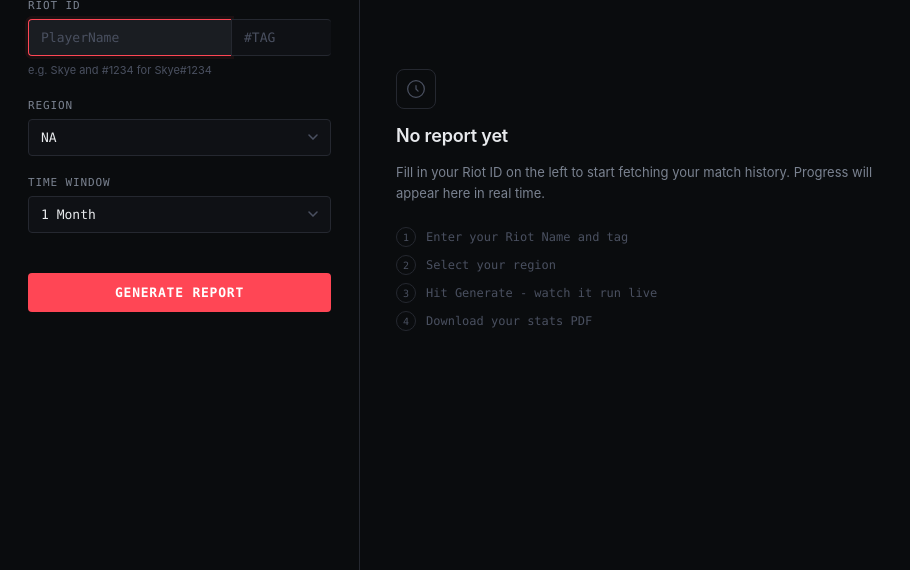
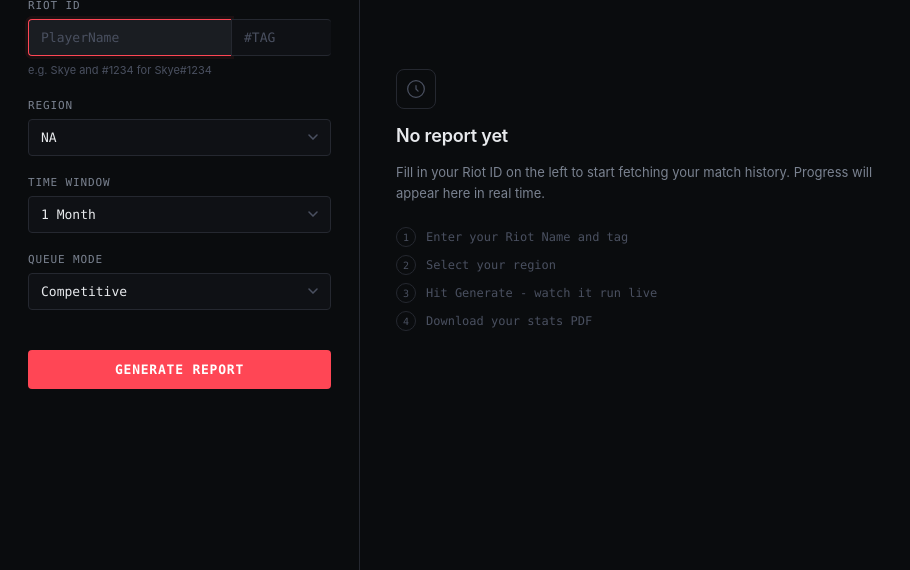
Before and after one commit to SurajBhari/valo-stats, a Flask app: page / in a window 1280 px wide. Shown: the part 228-798 px from the top of the page, without its empty margins (0-910 px from the left). Run offline with Flask 3, Linux system fonts and the light colour scheme.

Commit message:
feat: queue/mode selector wired end-to-end (closes start_job signature)

```diff
--- a/app.py
+++ b/app.py
@@ -29,9 +29,13 @@ def start():
     if window_key not in config.WINDOWS:
         window_key = config.DEFAULT_WINDOW
     window_seconds = config.WINDOWS[window_key]
+    mode = (body.get("mode") or "").strip()
+    if mode not in config.QUEUES:
+        mode = config.DEFAULT_QUEUE
+    queue = config.QUEUES[mode]
     if not name or not tag:
         return jsonify({"error": "name and tag required"}), 400
-    job_id = jobs.start_job(name, tag, region, window_seconds)
+    job_id = jobs.start_job(name, tag, region, window_seconds, queue)
     return jsonify({"job_id": job_id})
 
 
--- a/config.py
+++ b/config.py
@@ -13,3 +13,6 @@ REGIONS = ["na", "eu", "ap", "kr", "latam", "br"]
 
 WINDOWS = {"1d": 86400, "1w": 604800, "1m": 2592000, "1y": 31536000}
 DEFAULT_WINDOW = "1m"
+
+QUEUES = {"competitive": "competitive", "unrated": "unrated", "all": None}
+DEFAULT_QUEUE = "competitive"
--- a/static/app.js
+++ b/static/app.js
@@ -12,6 +12,7 @@ const inputName  = document.getElementById("input-name");
 const inputTag   = document.getElementById("input-tag");
 const inputRegion= document.getElementById("input-region");
 const inputWindow= document.getElementById("input-window");
+const inputMode  = document.getElementById("input-mode");
 const btnSubmit  = document.getElementById("btn-submit");
 const errNameTag = document.getElementById("error-name-tag");
 const errApi     = document.getElementById("error-api");
@@ -137,18 +138,19 @@ function clearPaused() {
 
 /* ── SSE event handler ───────────────────────────────────── */
 function handleEvent(data) {
-  const status   = data.status;
-  const matches  = data.matches_parsed  ?? 0;
-  const pages    = data.pages_fetched   ?? 0;
-  const oldestTs = data.oldest_ts       ?? null;
-  const pct      = data.progress_pct   ?? 0;
-  const eta      = data.eta_seconds     ?? null;
-  const msg      = data.message         || "";
-  const err      = data.error           || null;
-  const pauseSec = data.paused_seconds_left ?? 0;
+  const status      = data.status;
+  const matches     = data.matches_parsed  ?? 0;
+  const total       = data.total_matches   ?? 0;
+  const pages       = data.pages_fetched   ?? 0;
+  const oldestTs    = data.oldest_ts       ?? null;
+  const pct         = data.progress_pct   ?? 0;
+  const eta         = data.eta_seconds     ?? null;
+  const msg         = data.message         || "";
+  const err         = data.error           || null;
+  const pauseSec    = data.paused_seconds_left ?? 0;
 
   /* -- stats counters -- */
-  statMatches.textContent = matches;
+  statMatches.textContent = total > 0 ? `${matches} / ${total}` : matches;
   statPages.textContent   = pages;
   statOldest.textContent  = fmtDate(oldestTs);
 
@@ -223,7 +225,7 @@ function handleEvent(data) {
 }
 
 /* ── Start job + open SSE stream ─────────────────────────── */
-async function startReport(name, tag, region, window) {
+async function startReport(name, tag, region, window, mode) {
   btnSubmit.disabled = true;
   btnSubmit.textContent = "Starting...";
   errApi.style.display = "none";
@@ -233,7 +235,7 @@ async function startReport(name, tag, region, window) {
     const res = await fetch("/api/report/start", {
       method: "POST",
       headers: { "Content-Type": "application/json" },
-      body: JSON.stringify({ name, tag, region, window }),
+      body: JSON.stringify({ name, tag, region, window, mode }),
     });
     const json = await res.json();
     if (!res.ok) {
@@ -254,7 +256,7 @@ async function startReport(name, tag, region, window) {
   }
 
   /* Job started — show the panel */
-  currentJob = { name, tag, region, window, job_id: jobId };
+  currentJob = { name, tag, region, window, mode, job_id: jobId };
   footerJobId.textContent = `job ${jobId.slice(0, 8)}`;
 
   // Set player name immediately — use DOM methods, no innerHTML
@@ -318,6 +320,7 @@ form.addEventListener("submit", function(e) {
   const tag    = sanitizeTag(rawTag);
   const region = inputRegion.value;
   const window = inputWindow.value;
+  const mode   = inputMode.value;
 
   if (!name || !tag) {
     errNameTag.classList.add("visible");
@@ -332,7 +335,7 @@ form.addEventListener("submit", function(e) {
     currentEs = null;
   }
 
-  startReport(name, tag, region, window);
+  startReport(name, tag, region, window, mode);
 });
 
 /* ── Reset button ────────────────────────────────────────── */
--- a/templates/index.html
+++ b/templates/index.html
@@ -85,6 +85,15 @@
             <option value="1w">1 Week</option>
             <option value="1m" selected>1 Month</option>
             <option value="1y">1 Year</option>
+          </select>
+        </div>
+
+        <div class="field">
+          <label class="field-label" for="input-mode">Queue Mode</label>
+          <select class="select" id="input-mode" name="mode">
+            <option value="competitive" selected>Competitive</option>
+            <option value="unrated">Unrated</option>
+            <option value="all">All Queues</option>
           </select>
         </div>
 
```
